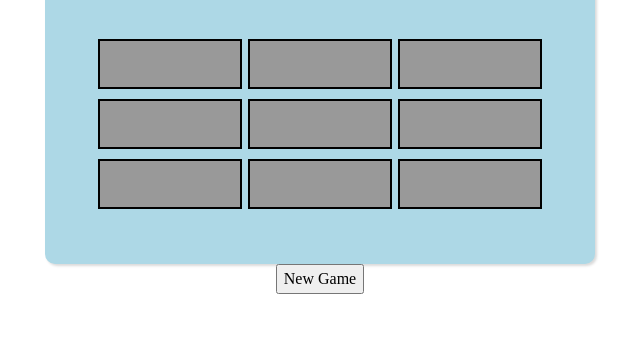
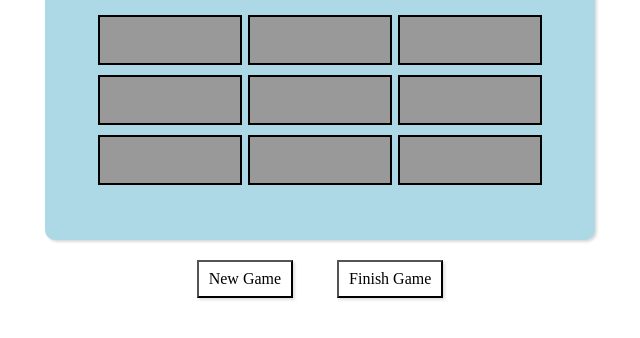
Before and after one commit to tomal02/tic-tac-js, a plain HTML site: page index.html in a window 1280 px wide. Shown: the part 270-608 px from the top of the page, without its empty margins (320-960 px from the left). Drawn offline with Linux system fonts and the light colour scheme.

Commit message:
updates classes

```diff
--- a/index.html
+++ b/index.html
@@ -23,8 +23,11 @@
       <div class="cell" onclick="cellClicked(8)"></div>
     </div>
     <div class="actions-container">
-      <button class="new-game-button" onclick="newGame()">
+      <button class="button new-game" onclick="newGame()">
         New Game
+      </button>
+      <button class="button finish-button" onclick="finishGame()">
+        Finish Game
       </button>
     </div>
   </div>
```
